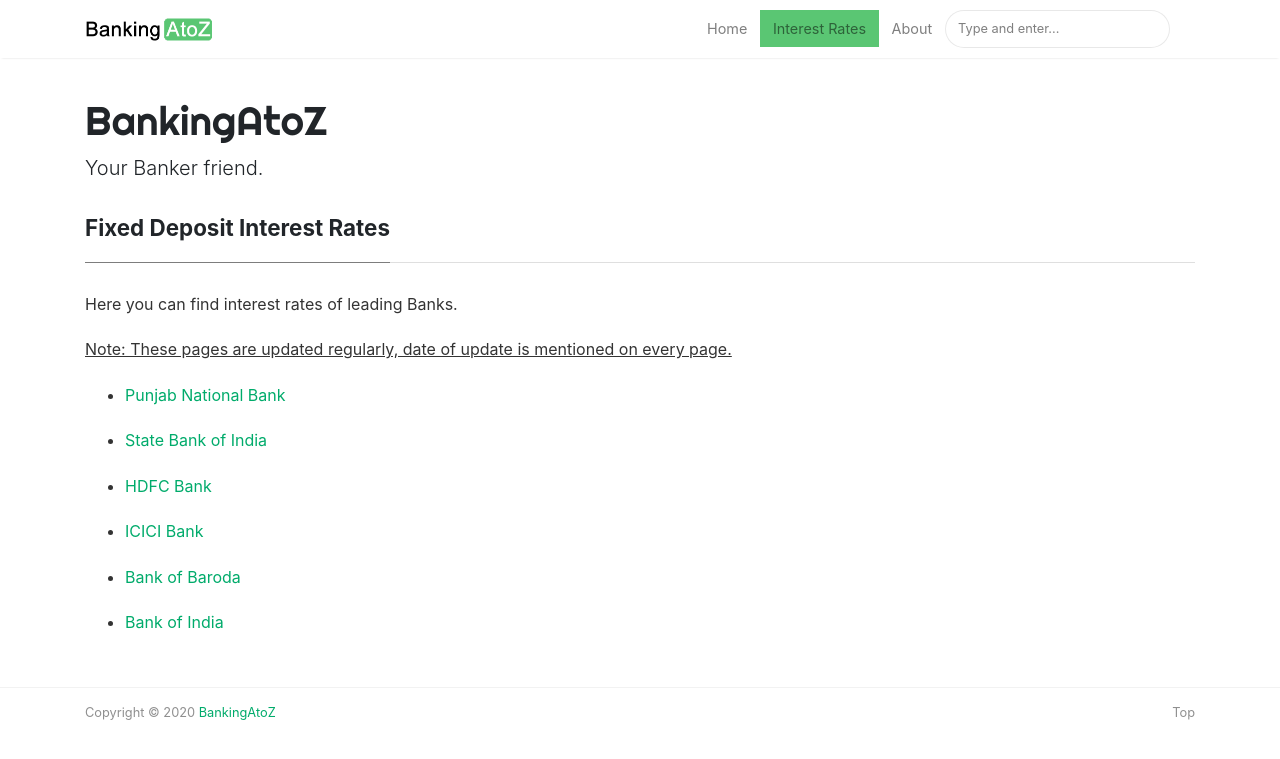
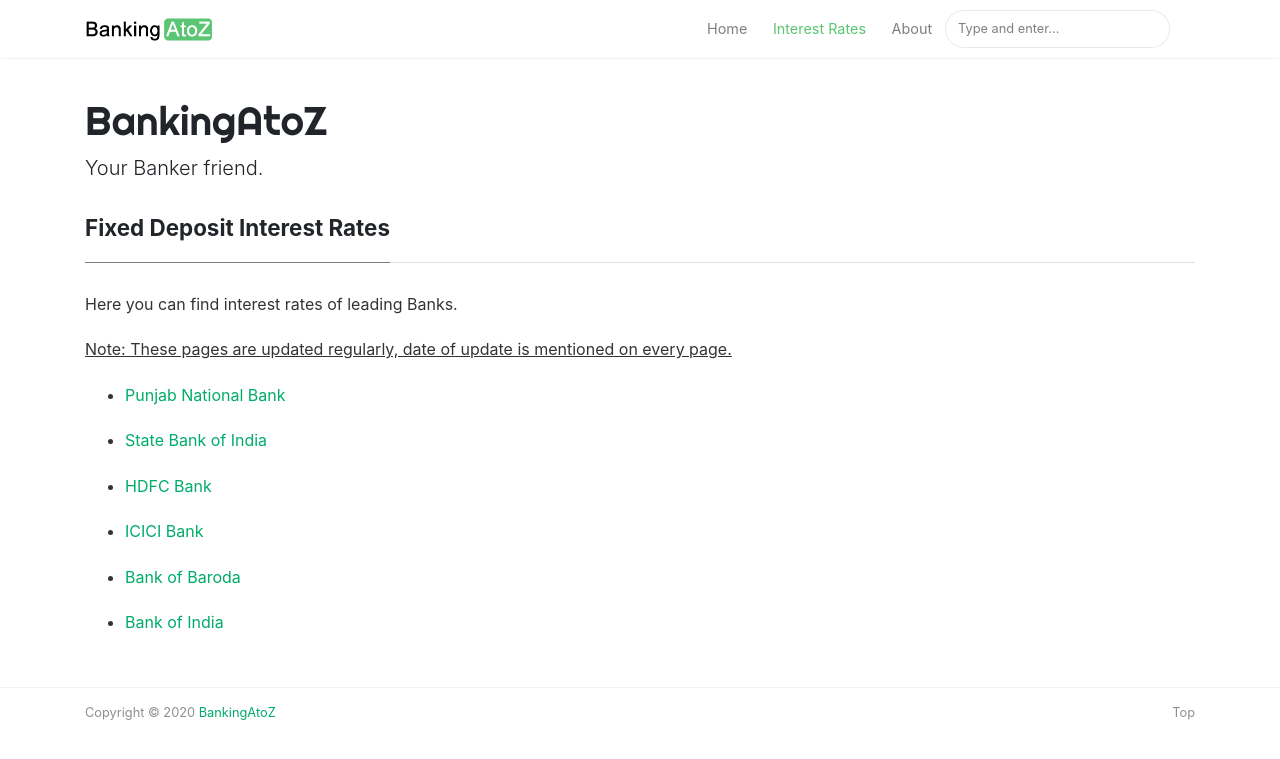
Before and after one commit to rdmmehta/batz, a Jekyll site: the page built from _pages/fd-interest-rates.md, in a window 1280 px wide. Shown: the top 759 px of the page. Built offline with Jekyll 4.4.1, drawn with Linux system fonts in a browser that asks for light colours; nearby versions of some CDN libraries.

Commit message:
Update default.html

```diff
--- a/_layouts/default.html
+++ b/_layouts/default.html
@@ -74,7 +74,7 @@
                 </li>
 
                 <li class="nav-item">
-                <a class="nav-link" style="background-color:#5AC673;" href="{{ site.baseurl }}/fd-interest-rates">Interest Rates</a>
+                <a class="nav-link" style="color:#5AC673;" href="{{ site.baseurl }}/fd-interest-rates">Interest Rates</a>
                 </li>
 
                 <li class="nav-item">
```
